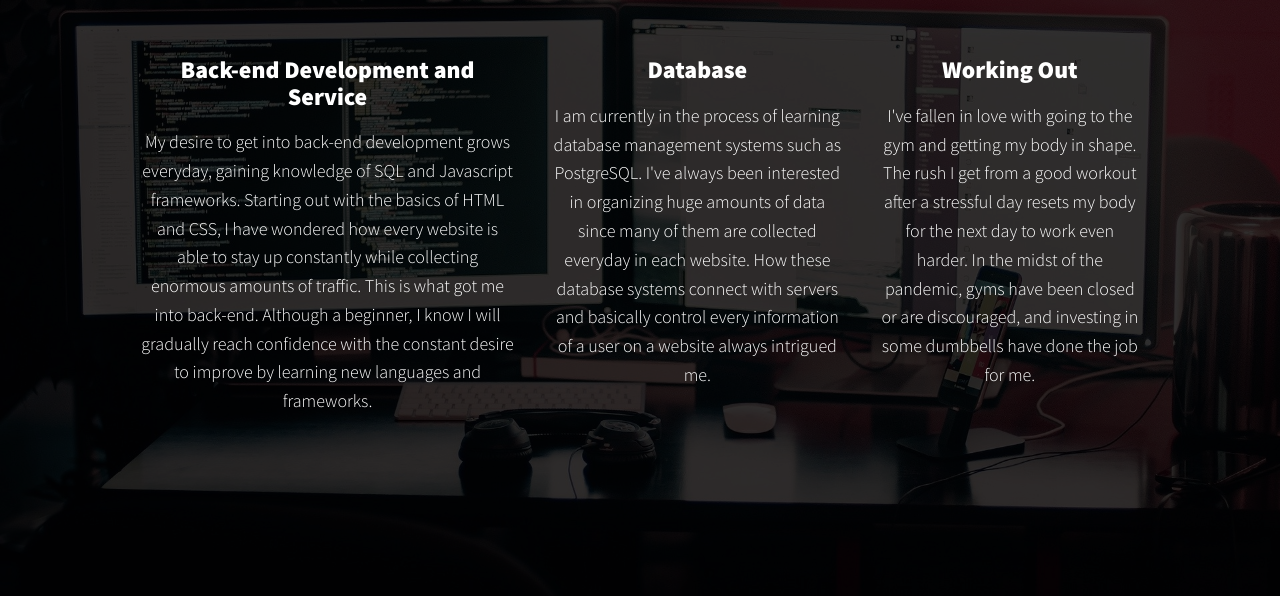
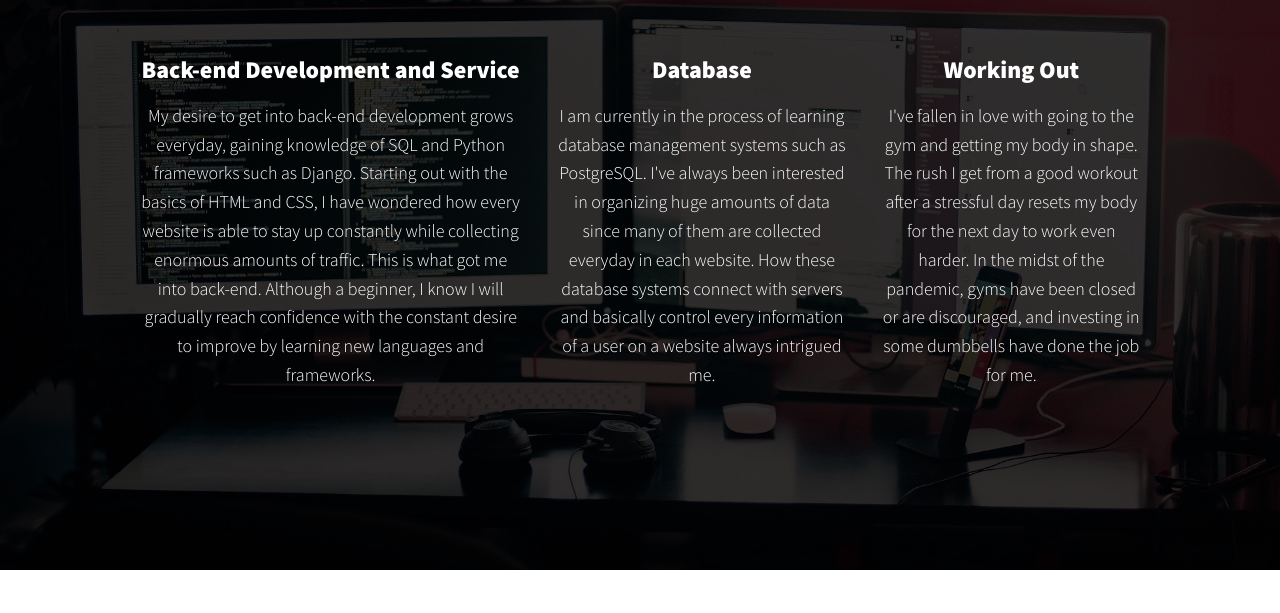
Before and after one commit to Cyoo9/MyPortfolio, a plain HTML site: page index.html in a window 1280 px wide. Shown: the part 739-1352 px from the top of the page. Drawn offline with nearby package versions, Linux system fonts and the light colour scheme.

Commit message:
change description

```diff
--- a/index.html
+++ b/index.html
@@ -44,7 +44,7 @@
             <div class="interests">
                 <div class="interest">
                     <h3>Back-end Development and Service</h3>
-                    <p>My desire to get into back-end development grows everyday, gaining knowledge of SQL and Javascript frameworks.
+                    <p>My desire to get into back-end development grows everyday, gaining knowledge of SQL and Python frameworks such as Django.
                         Starting out with the basics of HTML and CSS, I have wondered how every website is able to stay up constantly while collecting
                         enormous amounts of traffic. This is what got me into back-end. Although a beginner, I know I will gradually reach confidence with
                         the constant desire to improve by learning new languages and frameworks.
```
